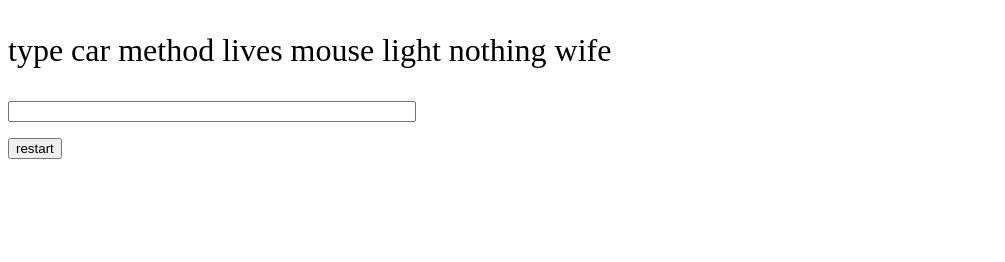
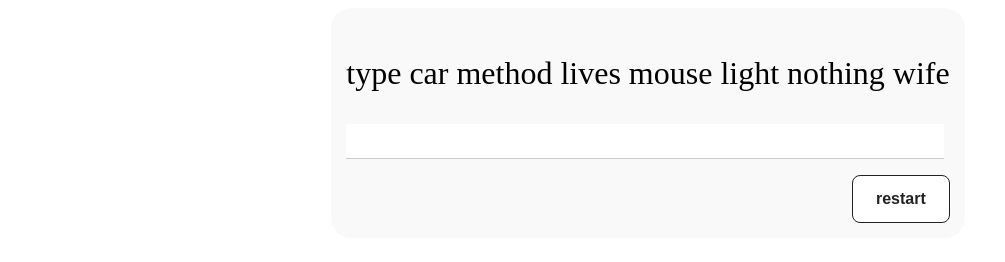
Before and after one commit to AndrijaSkontra/live-type, a plain HTML site: page index.html in a window 1280 px wide. Shown: the whole page, without its empty margins (0-1005 px from the left). Drawn offline with Linux system fonts and the light colour scheme; no server answers.

Commit message:
ADDED: better style

```diff
--- a/assets/css/style.css
+++ b/assets/css/style.css
@@ -3,5 +3,81 @@
 }
 
 #typing-text {
-  width: 400px;
+  width: 99%;
 }
+
+body {
+  display: flex;
+  flex-direction: column;
+  width: 100vw;
+  align-items: center;
+}
+
+#center-div {
+  background-color: hsl(249 8% 98%);
+  padding: 15px;
+  border-radius: 20px;
+}
+
+button {
+  background-color: #ffffff;
+  border: 1px solid #222222;
+  border-radius: 8px;
+  box-sizing: border-box;
+  color: #222222;
+  cursor: pointer;
+  display: inline-block;
+  font-size: 16px;
+  font-weight: 600;
+  line-height: 20px;
+  margin: 0;
+  outline: none;
+  padding: 13px 23px;
+  position: relative;
+  text-align: center;
+  text-decoration: none;
+  touch-action: manipulation;
+  transition:
+    box-shadow 0.2s,
+    -ms-transform 0.1s,
+    -webkit-transform 0.1s,
+    transform 0.1s;
+  user-select: none;
+  -webkit-user-select: none;
+  width: auto;
+}
+
+button:focus-visible {
+  box-shadow:
+    #222222 0 0 0 2px,
+    rgba(255, 255, 255, 0.8) 0 0 0 4px;
+  transition: box-shadow 0.2s;
+}
+
+button:active {
+  background-color: #f7f7f7;
+  border-color: #000000;
+  transform: scale(0.96);
+}
+
+button:disabled {
+  border-color: #dddddd;
+  color: #dddddd;
+  cursor: not-allowed;
+  opacity: 1;
+}
+
+input {
+  border: none;
+  border-bottom: 1px solid #ccc;
+  padding: 8px 0;
+  font-size: 16px;
+  width: 100%;
+}
+
+input:focus + label,
+input:not(:placeholder-shown) + label {
+  top: -20px;
+  font-size: 12px;
+  color: #000;
+}
--- a/index.html
+++ b/index.html
@@ -9,9 +9,13 @@
     <script async type="module" src="./src/main.js"></script>
   </head>
   <body>
-    <p id="typer-text">type car method lives mouse light nothing wife</p>
-    <input id="typing-text" type="text" />
-    <p id="wpm-result"></p>
-    <button id="restart-button">restart</button>
+    <div id="center-div">
+      <p id="typer-text">type car method lives mouse light nothing wife</p>
+      <input id="typing-text" type="text" />
+      <p id="wpm-result"></p>
+      <div style="display: flex; width: 100%; justify-content: flex-end">
+        <button id="restart-button">restart</button>
+      </div>
+    </div>
   </body>
 </html>
--- a/src/main.js
+++ b/src/main.js
@@ -27,7 +27,7 @@ let typerTextValue = typerText.innerText;
 let startedTime;
 
 typingText.addEventListener("focus", (event) => {
-  event.target.style.background = "pink";
+  event.target.style.background = "hsl(360 100% 95%)";
   startedTime = new Date().getTime();
 });
 
@@ -42,7 +42,7 @@ typingText.addEventListener("input", (e) => {
       5 /
       ((new Date().getTime() - startedTime) / 60000);
     wpmResult.innerText = Math.floor(wpm) + " WPM";
-    typingText.style.background = "#d4ffeb";
+    typingText.style.background = "hsl(154 100% 97%)";
   }
 });
 
```
Also changed, not shown: README.md.
